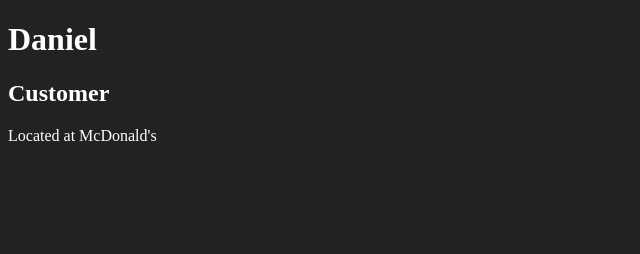
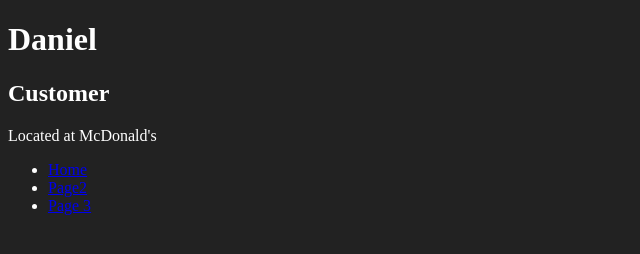
Before and after one commit to daniely010/daniely010.github.io, a plain HTML site: page recap.html in a window 1280 px wide. Shown: the whole page, without its empty margins (0-640 px from the left). Drawn offline with Linux system fonts and the light colour scheme.

Commit message:
Update recap.html

```diff
--- a/recap.html
+++ b/recap.html
@@ -10,5 +10,12 @@
       <h2 id="role" class="f-cambria">Customer</h2>
       <p class="f-cambria">Located at McDonald's</p>
     </div>
+    <nav>
+  <ul>
+    <li><a class="active" href="index.html">Home</a></li>
+    <li><a href="lesson1.html">Page2</a></li>
+    <li><a href="trouble.html">Page 3</a></li>
+  </ul>
+</nav>
   </body>
 </html>
```
